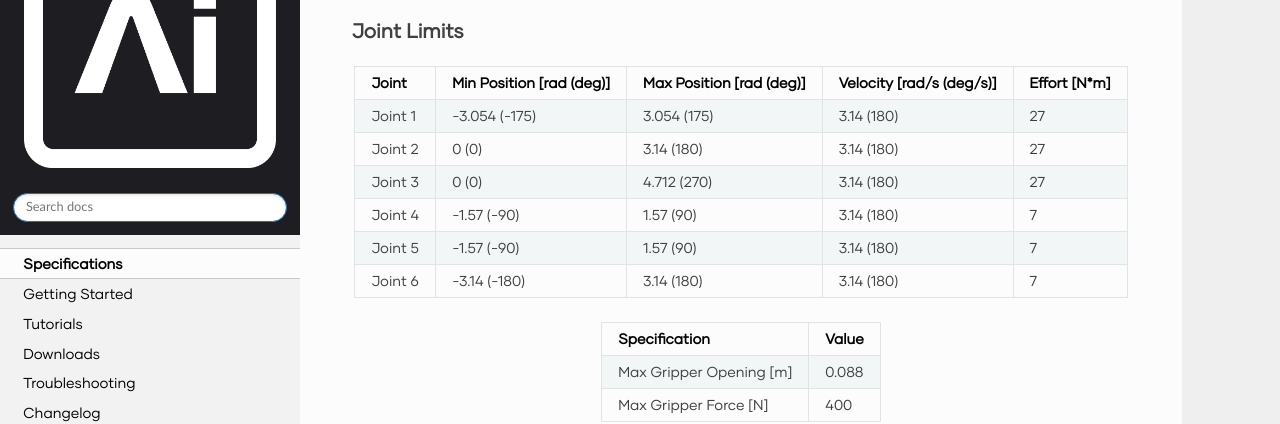
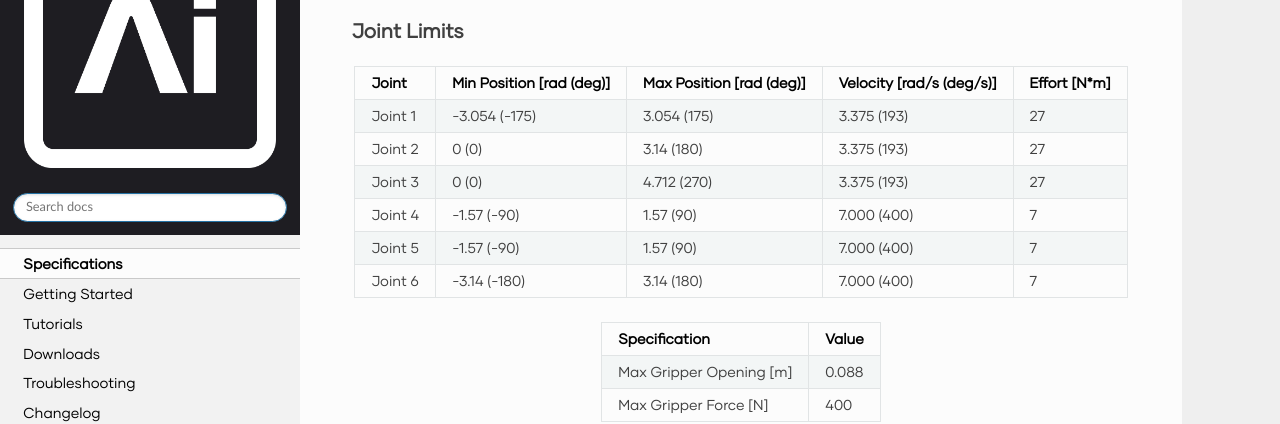
Before and after one commit to TrossenRobotics/trossen_arm, a Sphinx documentation site: the page built from docs/specifications.rst, in a window 1280 px wide and 900 px high, scrolled down 424 px. Shown: the part 153-577 px from the top of the window. Built offline with Sphinx 7.4.7 and the Read the Docs theme 3.1.0, drawn with Linux system fonts in a browser that asks for light colours; some web fonts are replaced; pages that are not in the unit, such as notebooks, are missing from menus.

Commit message:
Update wxai joint limits

```diff
--- a/docs/specifications.rst
+++ b/docs/specifications.rst
@@ -46,32 +46,32 @@ Joint Limits
   * - Joint 1
     - -3.054 (-175)
     - 3.054 (175)
-    - 3.14 (180)
+    - 3.375 (193)
     - 27
   * - Joint 2
     - 0 (0)
     - 3.14 (180)
-    - 3.14 (180)
+    - 3.375 (193)
     - 27
   * - Joint 3
     - 0 (0)
     - 4.712 (270)
-    - 3.14 (180)
+    - 3.375 (193)
     - 27
   * - Joint 4
     - -1.57 (-90)
     - 1.57 (90)
-    - 3.14 (180)
+    - 7.000 (400)
     - 7
   * - Joint 5
     - -1.57 (-90)
     - 1.57 (90)
-    - 3.14 (180)
+    - 7.000 (400)
     - 7
   * - Joint 6
     - -3.14 (-180)
     - 3.14 (180)
-    - 3.14 (180)
+    - 7.000 (400)
     - 7
 
 .. list-table::
```
